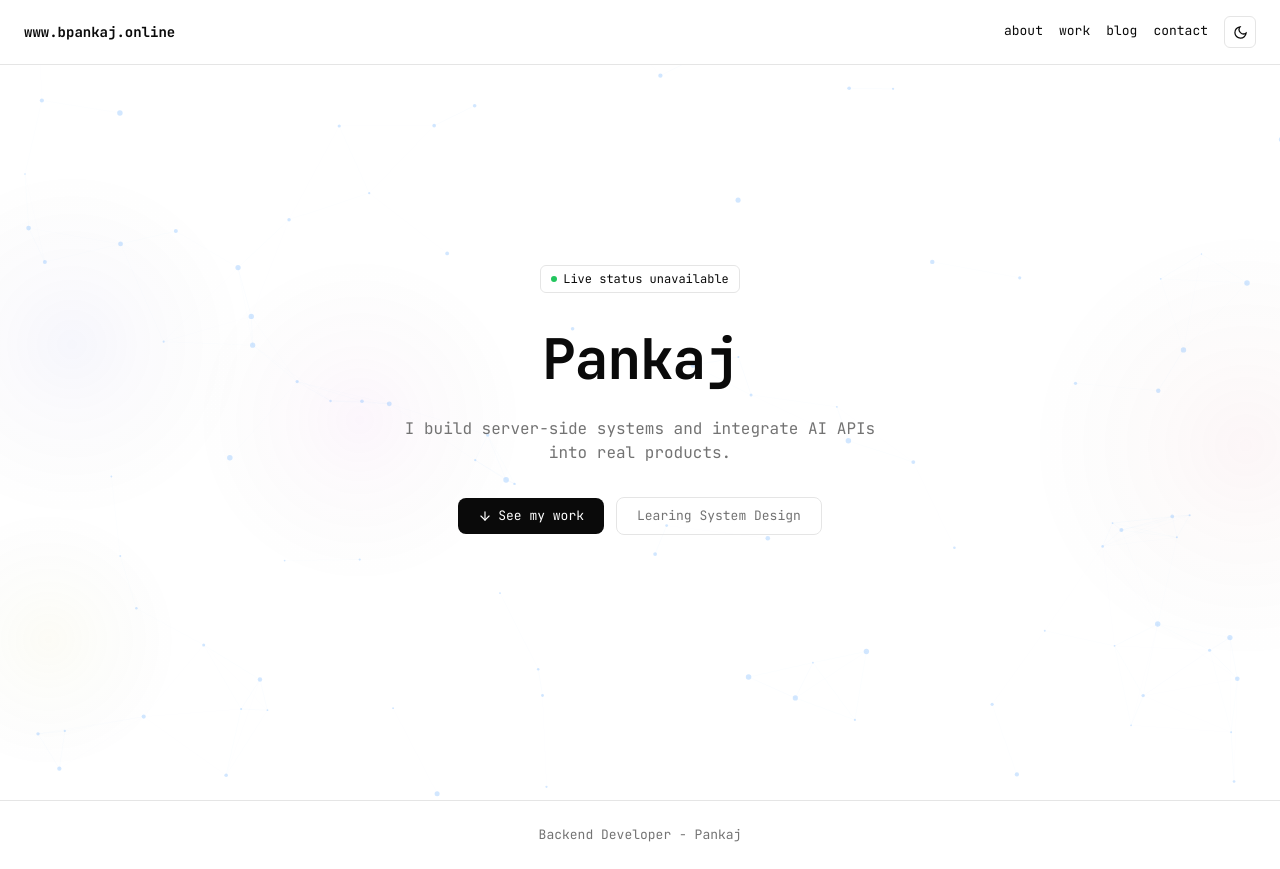
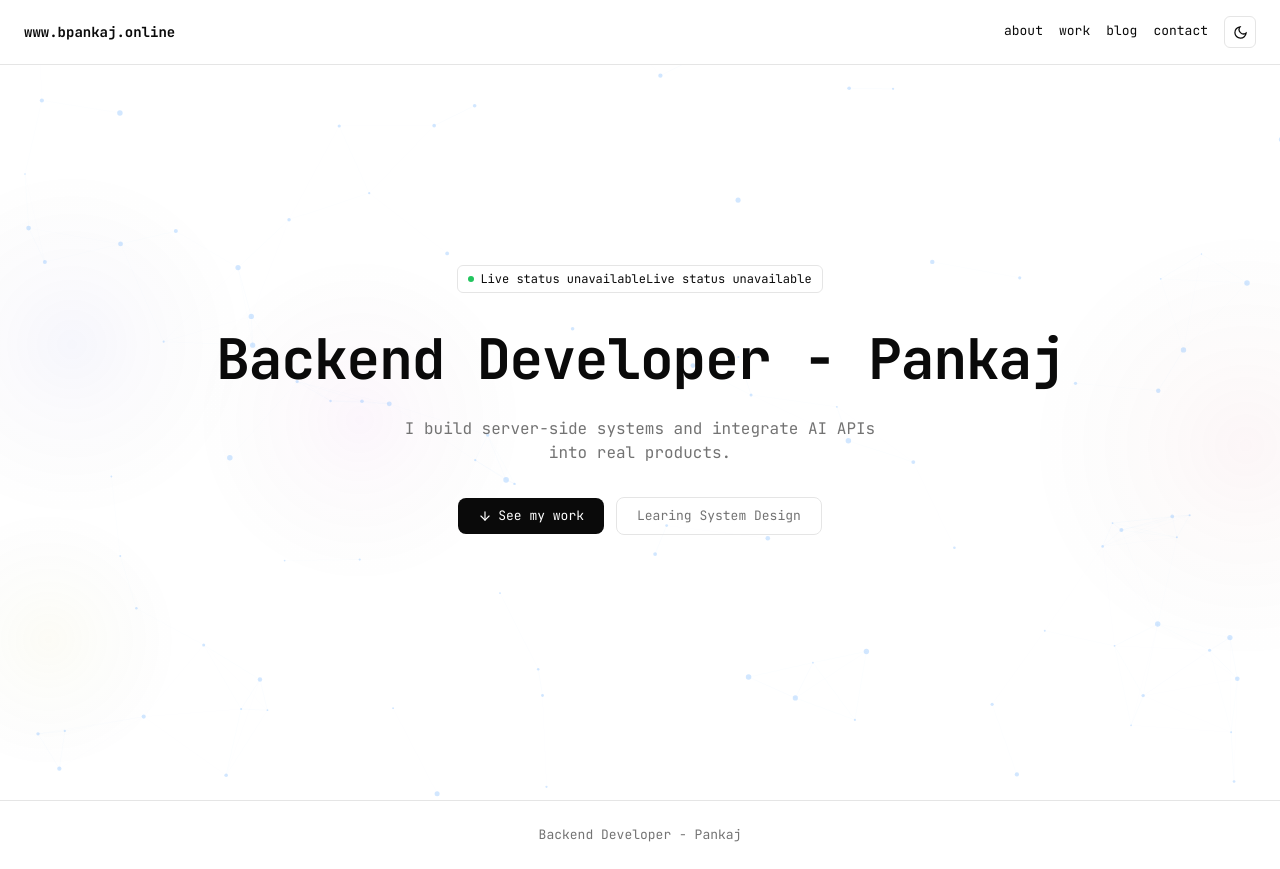
Before and after one commit to pankaj-q/About_me, a React (Vite) app in the folder client/: page / in a window 1280 px wide. Built offline with nearby package versions, Linux system fonts and the light colour scheme; no server answers.

Commit message:
add what i do

```diff
--- a/client/src/pages/Home.jsx
+++ b/client/src/pages/Home.jsx
@@ -11,8 +11,9 @@ export default function Home() {
       <div className="badge">
         <span className="dot" />
         {loading ? 'Loading...' : activity.isLive ? 'Live now' : activity.statusText}
+         {loading ? 'Loading...' : activity.isLive ? 'Backend Developer' : activity.statusText}
       </div>
-      <h1>Pankaj</h1>
+      <h1>Backend Developer - Pankaj</h1>
       <p>I build server-side systems and integrate AI APIs into real products.</p>
       <div className="btns">
         <a className="btn btn-primary" onClick={() => navigate('/work')}>
```
Also changed, not shown: 1 other file (tests, documents, lock files or other folders).
